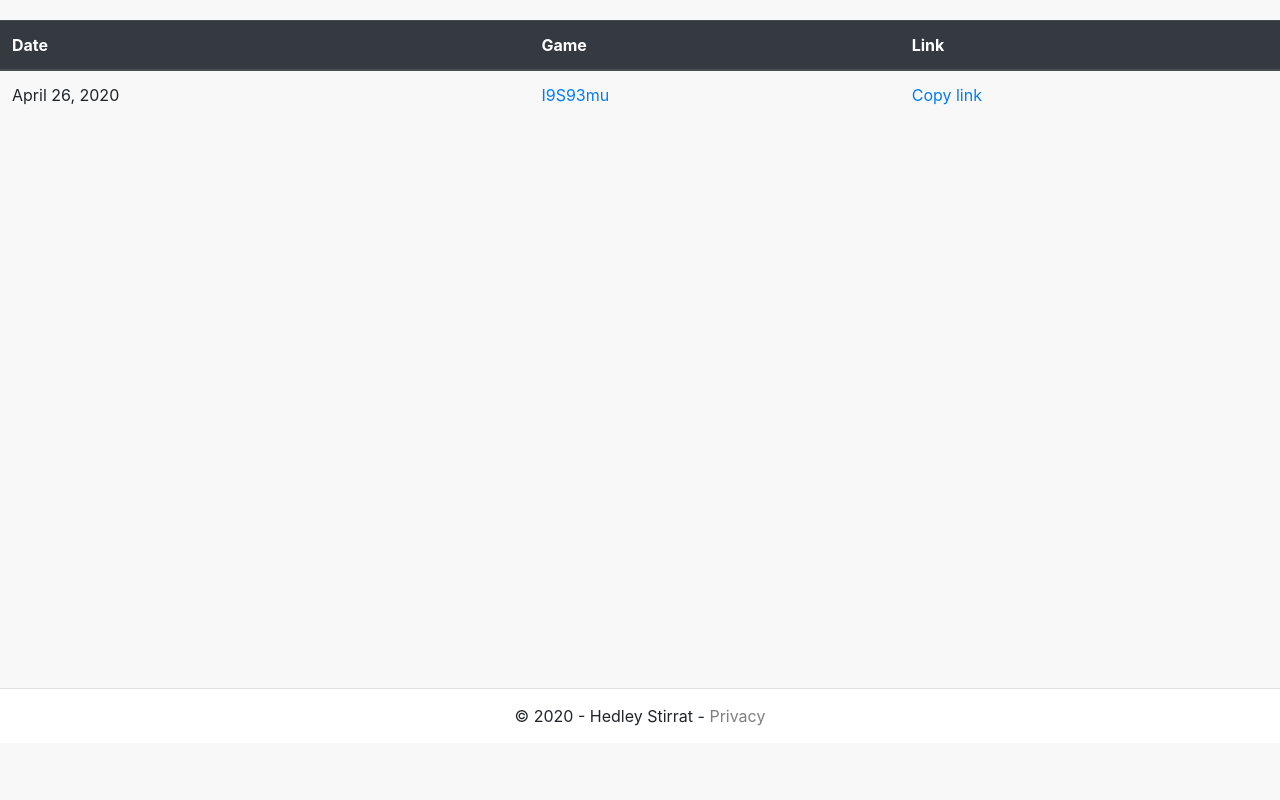
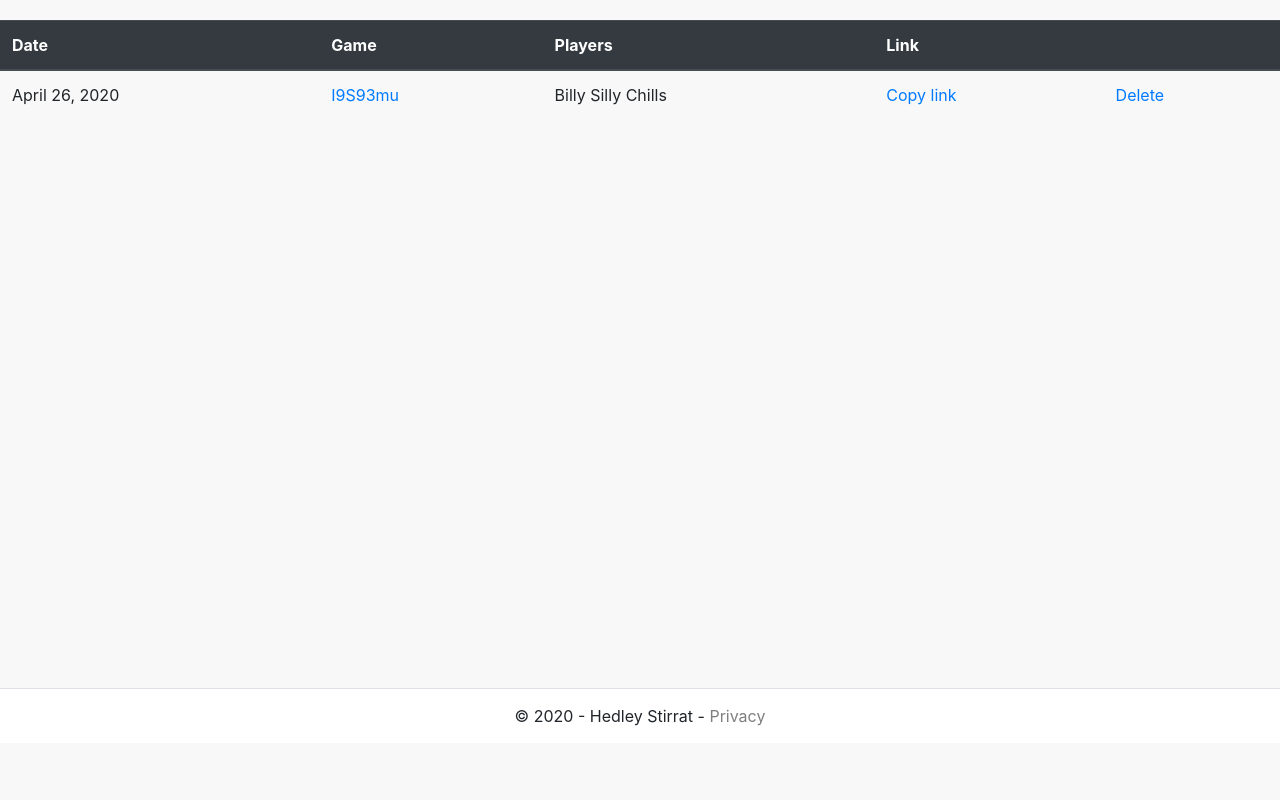
Before and after one commit to heds1/ScoreStuff, a Django app: page /games/ in a window 1280 px wide. Shown: the part 57-857 px from the top of the page. Run offline with Django 3.2, Linux system fonts and the light colour scheme; a user stored in the database is signed in; data comes from the database, SQL or seed files in the repository; both versions use the stored data as it was after the commit; some libraries are stand-ins or nearby versions.

Commit message:
added delete functionality

```diff
--- a/project/pages/urls.py
+++ b/project/pages/urls.py
@@ -1,8 +1,9 @@
 from django.urls import path
-from pages.views import home, GamesList, privacy
+from pages.views import home, GamesList, privacy, delete_game
 
 urlpatterns = [
     path(route='', view=home, name='home'),
     path(route='privacy/', view=privacy, name='privacy'),
     path('games/', GamesList.as_view(), name='games'),
+    path('delete_game/<int:id>', view=delete_game, name='delete_game')
 ]
--- a/project/pages/views.py
+++ b/project/pages/views.py
@@ -1,7 +1,7 @@
-from django.shortcuts import render
+from django.shortcuts import render, get_object_or_404
 from django.urls import reverse
 from scorer.forms import CreateGameForm
-from scorer.models import Game, Round
+from scorer.models import Game, Round, Player
 from django.http import HttpResponseRedirect
 from django.views.generic import ListView
 
@@ -37,6 +37,12 @@ def home(request):
     return render(request, 'pages/home.html', {'form': form})
 
 
+def delete_game(request, id):
+    game = Game.objects.get(id=id)
+    game.delete()
+    return HttpResponseRedirect(reverse('games'))
+
+
 class GamesList(ListView):
     """
     Return a list of all games for the logged-in user.
@@ -56,6 +62,13 @@ class GamesList(ListView):
         queryset = queryset.filter(organizer_id=self.request.user)
         return queryset
 
+    def get_context_data(self, **kwargs):
+        context = super().get_context_data(**kwargs)
+        # add in player data
+        # context['player_list'] = Player.objects.filter(game_id=self.kwargs['id'])
+        context['player_list'] = Player.objects.all()
+        return context
+
 
 def privacy(request):
     return render(request, template_name='pages/privacy.html')
--- a/project/scorer/models.py
+++ b/project/scorer/models.py
@@ -23,8 +23,8 @@ class Game(models.Model):
         on_delete=models.CASCADE)
     date = models.DateField(auto_now=True)
 
-    def get_absolute_url(self):
-        return "/game/%i" % self.slug
+    # def get_absolute_url(self):
+    #     return "/game/%i" % self.slug
 
     # def __init__(self, *args, **kwargs):
     #     self.request = kwargs.pop('request', None)
--- a/project/templates/pages/games.html
+++ b/project/templates/pages/games.html
@@ -4,9 +4,12 @@
 {% block content %}
 
 <script type="text/javascript">
-    function myFunction() {
+
+    /* copy game links to clipboard */
+    function myFunction(inputId) {
+
         /* Get the text field */
-        var copyText = document.getElementById("myInput");
+        var copyText = document.getElementById(inputId);
 
         /* Unhide it so we can copy */
         copyText.type ='text'
@@ -37,7 +40,13 @@
                     Game
                 </th>
                 <th>
+                    Players
+                </th>
+                <th>
                     Link
+                </th>
+                <th>
+
                 </th>
             </tr>
             {% for game in games %}
@@ -49,9 +58,18 @@
                     <a href="{% url 'game' game.slug %}">{{ game.slug }}</a>
                 </td>
                 <td>
-                    <input type="hidden" value="https://www.scorestuff.nz{{game.get_absolute_url}}" id="myInput">
-                    <a href="#" onclick="myFunction()">Copy link</a>
-
+                    {% for player in player_list %}
+                        {% if player.game_id == game.id %}
+                            {{ player.name }}
+                        {% endif %}
+                    {% endfor %}
+                </td>
+                <td>
+                    <input type="hidden" value="https://www.scorestuff.nz{{game.get_absolute_url}}" id="{{game.slug}}">
+                    <a href="" id="{{game.slug}}" onclick="myFunction(this.id)">Copy link</a>
+                </td>
+                <td>
+                    <a href="{% url 'delete_game' game.id %}"?>Delete</a>
                 </td>
             </tr>
 
--- a/project/templates/pages/home.html
+++ b/project/templates/pages/home.html
@@ -16,7 +16,7 @@
     <form method="post">
         {% csrf_token %}
         <input type="text" name="slug" maxlength="50" id="id_slug" style="display:none;">
-        <input type="submit" class="btn btn-primary" value="Create new room">
+        <input type="submit" class="btn btn-primary" value="Create new gameroom">
     </form>
 </div>
 
@@ -45,7 +45,7 @@
 <div class="home">
     <h3>Convinced?</h3>
     <br />
-    <a class="btn btn-primary" href="{% url 'account_signup' %}">GET STARTED</a>
+    <a class="btn btn-primary" href="{% url 'account_signup' %}">Sign up</a>
 </div>
 
 {% endif %}
```
Also changed, not shown: project/db.sqlite3, project/scorer/forms.py (line endings or trailing spaces).
